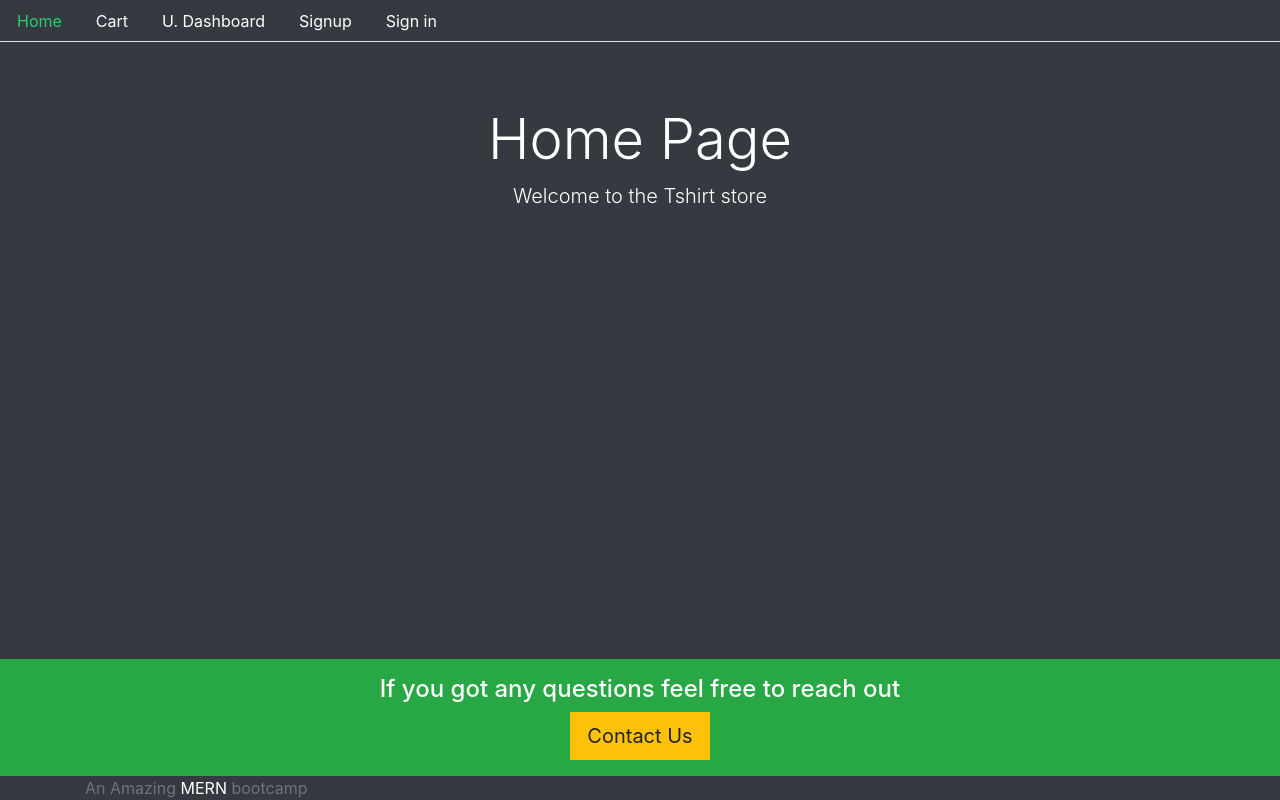
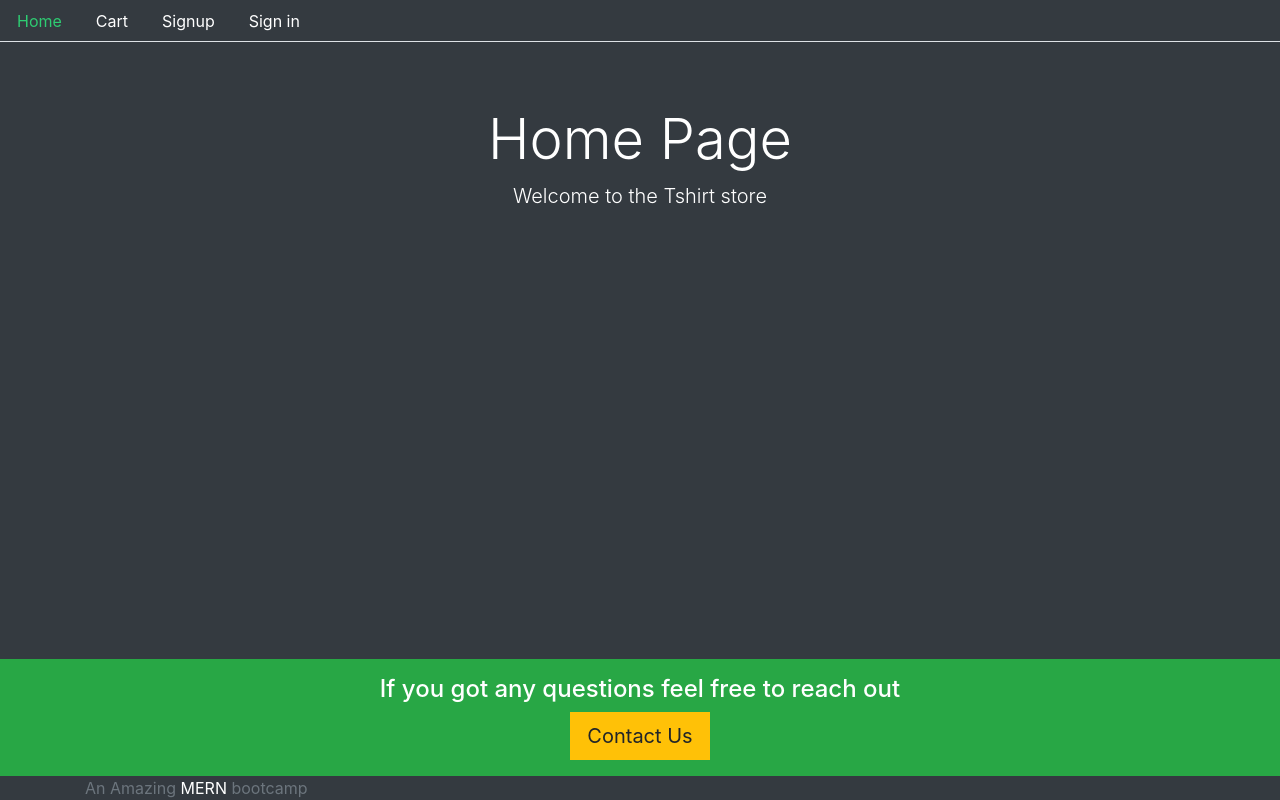
Before and after one commit to abhishekjain35/Tshirt-store, a React (Create React App) app in the folder projfrontend/: page / in a window 1280 px wide. Built offline with nearby package versions, Linux system fonts and the light colour scheme; no server answers.

Commit message:
Added conditional rendering to the user dashboard

```diff
--- a/projfrontend/src/core/Menu.js
+++ b/projfrontend/src/core/Menu.js
@@ -31,6 +31,7 @@ const Menu = ({ history }) => (
                     Cart
                 </Link>
             </li>
+            {isAuthenticated() && (
                 <li className="nav-item">
                     <Link
                         style={currentTab(history, "/user/dashboard")}
@@ -40,6 +41,7 @@ const Menu = ({ history }) => (
                         U. Dashboard
                     </Link>
                 </li>
+            )}
             {isAuthenticated() && isAuthenticated().user.role === 1 && (
                 <li className="nav-item">
                     <Link
```
Lines whose indentation alone changed are shown as unchanged.
